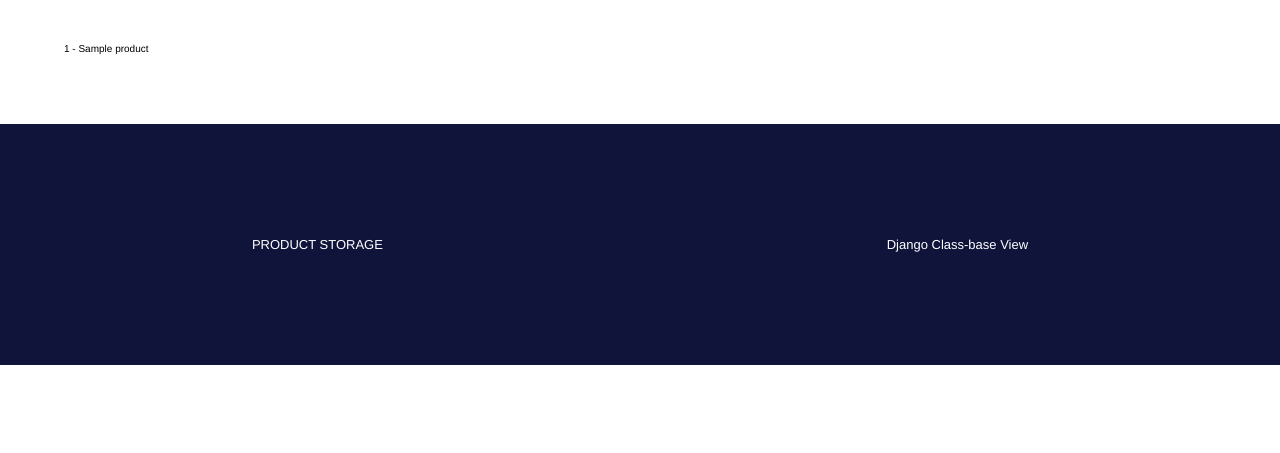
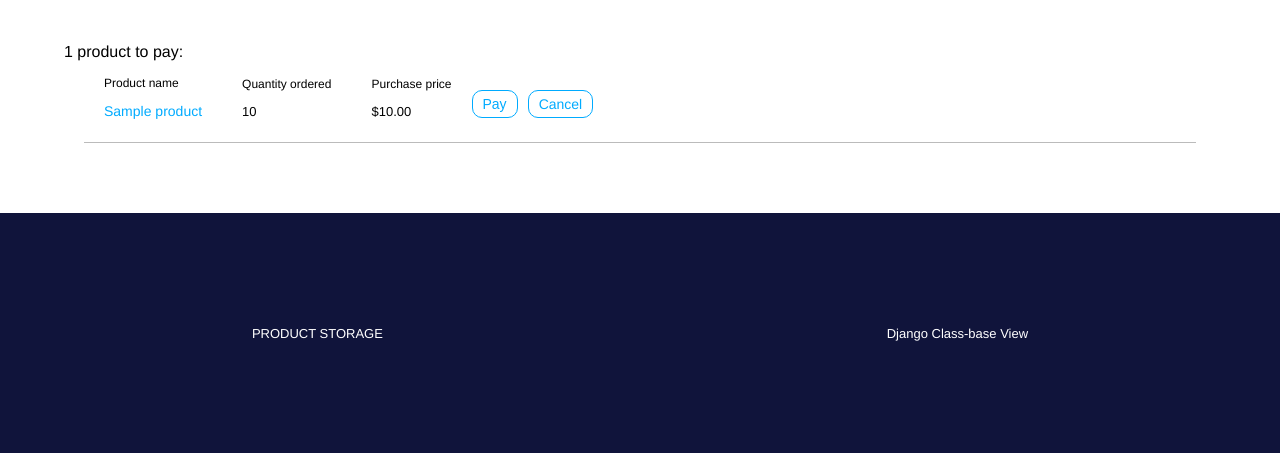
Before and after one commit to j0hevnd/bootcamp_django-tzuzulCode, a Django app: page /sale/sale_product/ in a window 1280 px wide. Shown: the part 73-526 px from the top of the page. Run offline with Django 3.2, Linux system fonts and the light colour scheme; tables that the repository leaves empty hold one stand-in row (values such as "Sample post").

Commit message:
Se añadió imagen a modelo producto, se agrego en el admin.py y forms.py de producto, se organizo los archivos media y la url para estos. Se definio método post() en SaleView, se organizó la forma de listar las ventas. Se agregó 2 atributos más a modelo Sale --paid_out, approved--.

```diff
--- a/django_clases/proyecto2/apps/products/forms.py
+++ b/django_clases/proyecto2/apps/products/forms.py
@@ -12,9 +12,10 @@ class ProductForm(forms.ModelForm):
 
     class Meta:
         model = Product
-        fields = ['name_product', 'stock', 'price', 'manufacturer', 'product_type', 'due_date']
+        fields = ['name_product', 'image_product', 'stock', 'price', 'manufacturer', 'product_type', 'due_date']
         labels = {
             'name_product': 'Name of product',
+            'image_product': 'Image product',
             'stock': 'Quantity',
             'price': 'Price',
             'manufacturer': 'Maker',
--- a/django_clases/proyecto2/apps/products/models.py
+++ b/django_clases/proyecto2/apps/products/models.py
@@ -1,5 +1,7 @@
+from tokenize import blank_re
 from django.db import models
 from django.contrib import admin
+from django.forms import ImageField
 from django.utils import timezone
 
 # Create your models here.
@@ -28,6 +30,7 @@ class Category(models.Model):
 
 class Product(models.Model):
     name_product = models.CharField("Product name", unique=True, max_length=200, null=False, blank=False)
+    image_product = models.ImageField('Image product', upload_to='product/', null=True, blank=True)
     stock = models.IntegerField("Stock available", default=0)
     price = models.FloatField("Price", default=00.0)
     manufacturer = models.ForeignKey(Maker, on_delete=models.CASCADE)
--- a/django_clases/proyecto2/apps/sale/models.py
+++ b/django_clases/proyecto2/apps/sale/models.py
@@ -24,7 +24,9 @@ class Sale(models.Model):
     price_to_paid = models.DecimalField('Ammount paid', max_digits=10, decimal_places=2, null=False, blank=False)
     arrival_date = models.DateField("Arrival date", null=True, blank=True)
     dispatch_date = models.DateTimeField("dispatch date", null=True, blank=True)
-    anulate = models.BooleanField("Sale cancelled?", default=True)
+    paid_out = models.BooleanField('Paid out?', default=False)
+    approved = models.BooleanField('Approved?', default=False)
+    anulate = models.BooleanField("Sale cancelled?", default=False)
 
     class Meta:
         verbose_name = "Sale"
--- a/django_clases/proyecto2/apps/sale/views.py
+++ b/django_clases/proyecto2/apps/sale/views.py
@@ -1,5 +1,6 @@
-from django.shortcuts import render
-from django.urls import reverse_lazy
+from django.http import HttpResponseRedirect
+from django.shortcuts import get_object_or_404, render
+from django.urls import reverse_lazy, reverse
 from django.views.generic import View
 from django.views.generic.edit import FormView
 
@@ -20,6 +21,11 @@ class SaleView(View):
             {'products':query_sale}
         )
 
+    def post(self, request, *args, **kwargs):
+        product_id = request.POST.get('id_product')
+        shipment = get_object_or_404(Sale, pk=product_id)
+
+        return HttpResponseRedirect(reverse('sale:sale_product'))
 
 
 class AddCarFormView(FormView):
--- a/django_clases/proyecto2/proyecto2/settings.py
+++ b/django_clases/proyecto2/proyecto2/settings.py
@@ -123,6 +123,9 @@ USE_TZ = True
 STATIC_URL = '/static/'
 STATICFILES_DIRS = [BASE_DIR / 'static']
 
+MEDIA_URL = '/media/'
+MEDIA_ROOT = BASE_DIR / 'media'
+
 # Default primary key field type
 # https://docs.djangoproject.com/en/3.2/ref/settings/#default-auto-field
 
--- a/django_clases/proyecto2/proyecto2/urls.py
+++ b/django_clases/proyecto2/proyecto2/urls.py
@@ -13,6 +13,8 @@ Including another URLconf
     1. Import the include() function: from django.urls import include, path
     2. Add a URL to urlpatterns:  path('blog/', include('blog.urls'))
 """
+from django.conf import settings
+from django.conf.urls.static import static
 from django.contrib import admin
 from django.urls import path, include
 
@@ -21,3 +23,6 @@ urlpatterns = [
     path('', include('apps.products.urls', namespace='product')),
     path('sale/', include('apps.sale.urls', namespace='sale')),
 ]
+
+if settings.DEBUG:
+    urlpatterns += static(settings.MEDIA_URL, document_root=settings.MEDIA_ROOT)
--- a/django_clases/proyecto2/static/css/base.css
+++ b/django_clases/proyecto2/static/css/base.css
@@ -79,15 +79,24 @@ button {
 }
 .flex {
     display: flex;
-    justify-content: space-between;
+    justify-content:space-between;
 }
 .ml {
-    margin-left: 10px;
+    margin-left:10px;
 }
 .detail-sale {
-    padding: 5px 5px;
-    background-color: #e1e1e1;
-    border-radius: 5px;
+    padding:5px 5px;
+    background-color:#e1e1e1;
+    border-radius:5px;
+}
+.description {
+    font-size:1.7rem;
+    padding:2rem 3rem;
+    background-color:#74c8f1;
+    font-weight:bold;
+    border-radius:5px;
+    color:white;
+    width:fit-content;
 }
 
 
--- a/django_clases/proyecto2/templates/base.html
+++ b/django_clases/proyecto2/templates/base.html
@@ -17,7 +17,7 @@
         </p>
         <nav>
             <a class="a-btn dark-light" href="{% url 'product:create_product' %}">Add product</a>
-            <a class="a-btn dark-light" href="#">Send product</a>
+            <a class="a-btn dark-light" href="{% url 'sale:add_car' %}">Send product</a>
         </nav>
     </header>
 
--- a/django_clases/proyecto2/templates/products/product_form.html
+++ b/django_clases/proyecto2/templates/products/product_form.html
@@ -6,8 +6,8 @@
     <form action="" method="POST">
         {{ form.as_p }}
         {% csrf_token %}
-        <button type="submit">Add product</button>
+        <button class="btn success" type="submit">Add product</button>
     </form>
 
-    <a href="{% url 'product:index' %}" ></a>
+    <a class="btn primary" href="{% url 'product:index' %}" >Go back</a>
 {% endblock content %}
--- a/django_clases/proyecto2/templates/products/product_list.html
+++ b/django_clases/proyecto2/templates/products/product_list.html
@@ -12,8 +12,8 @@
             <p>Price: {{ product.price }}</p>
             <p>Maker: {{ product.manufacturer }}</p>
             <p>Kind product{{ product.product_type }}</p>
-            <a href="{% url 'product:update_product' product.id %}">Edit</a>
-            <a href="{% url 'product:delete_product' product.id %}">Delete</a>
+            <a class="btn primary" href="{% url 'product:update_product' product.id %}">Edit</a>
+            <a class="btn danger" href="{% url 'product:delete_product' product.id %}">Delete</a>
         </div>
     {% empty %}
         <div>There are no registered products</div>
@@ -27,7 +27,7 @@
 </form>
 
 <br>
-<a href="#">See products to send</a>
+<a href="{% url 'sale:sale_product' %}#">See products to send</a>
 <hr>
 <br>
 {% endblock content %}
--- a/django_clases/proyecto2/templates/sale/sale_list.html
+++ b/django_clases/proyecto2/templates/sale/sale_list.html
@@ -1,7 +1,34 @@
 {% extends 'base.html' %}
 
 {% block content %}
+    {% with products.count as products %}
+        <h2>{{products}} product{{products|pluralize}} to pay:</h2>
+    {% endwith %}
+
     {% for product in products %}
-        {{product}}
+        <form method="POST">
+            <div class="form-list">
+                <div class="form-list-sale">
+                    <label>Product name</label>
+                    <p>
+                        <a href="#">{{ product.product_to_send.name_product}}</a>
+                    </p>
+                </div>
+                <div class="form-list-sale">
+                    <label>Quantity ordered</label>
+                    <p>{{ product.quantity }}</p>
+                </div>
+                <div class="form-list-sale">
+                    <label>Purchase price</label>
+                    <p>${{ product.price_to_paid }}</p>
+                </div>
+                <button class="btn success" type="submit">Pay</button>
+                <a class="btn danger ml" href="#">Cancel</a>
+            </div>
+            <input type="hidden" name="id_product" value="{{ product.id }}">
+            {% csrf_token %}
+        </form>
+    {% empty %}
+        <p class="description">There are no registered products to send</p>
     {% endfor %}
 {% endblock content %}
```
Also changed, not shown: django_clases/proyecto2/apps/products/admin.py (+11 -2 lines), django_clases/README.md.
